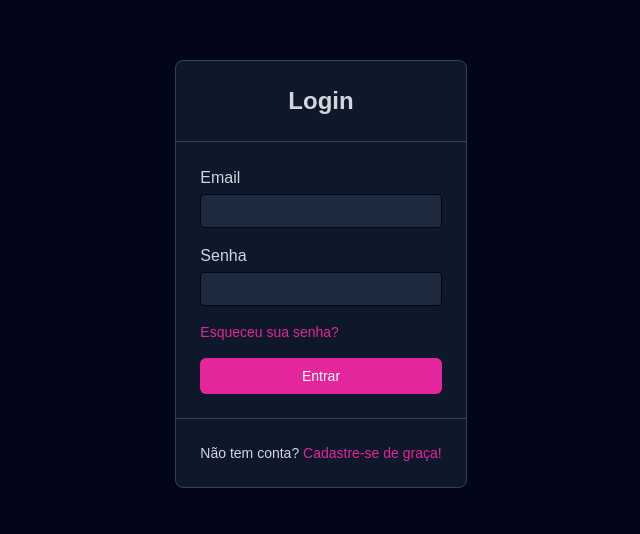
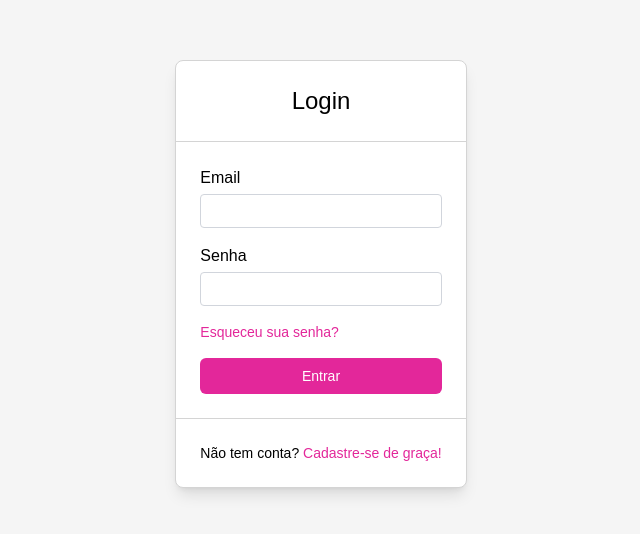
Before and after one commit to marcelosarinho/kanban, a React (Vite) app in the folder frontend/: page / in a window 1280 px wide. Shown: the part 126-660 px from the top of the page, without its empty margins (319-959 px from the left). Built offline with nearby package versions, Linux system fonts and the light colour scheme; a web font is replaced by a local one.

Commit message:
style: login/register/forgot password in light mode

```diff
--- a/frontend/index.html
+++ b/frontend/index.html
@@ -1,5 +1,5 @@
 <!doctype html>
-<html class="dark" lang="en">
+<html lang="en">
   <head>
     <meta charset="UTF-8" />
     <link rel="icon" type="image/svg+xml" href="/vite.svg" />
--- a/frontend/src/Login.tsx
+++ b/frontend/src/Login.tsx
@@ -10,9 +10,9 @@ export default function Login() {
   return (
     <main className="flex justify-center items-center h-screen">
       {formType === 'login' && (
-        <div className="border rounded-lg dark:bg-slate-900 dark:border-slate-700">
-          <div className="border-b dark:border-slate-700 p-6">
-            <h1 className="text-center dark:text-gray-300 text-2xl font-bold">Login</h1>
+        <div className="border rounded-lg bg-white border-neutral-300 dark:bg-slate-900 dark:border-slate-700 shadow-lg">
+          <div className="border-b border-neutral-300 dark:border-slate-700 p-6">
+            <h1 className="text-center dark:text-gray-300 text-2xl font-medium">Login</h1>
           </div>
           <form className="p-6" action="">
             <fieldset className="flex flex-col gap-4">
@@ -27,15 +27,15 @@ export default function Login() {
               <Button className="justify-center">Entrar</Button>
             </fieldset>
           </form>
-          <div className="p-6 border-t dark:border-slate-700">
+          <div className="p-6 border-t border-neutral-300 dark:border-slate-700">
             <p className="text-center dark:text-gray-300 text-sm">Não tem conta? <span onClick={() => setFormType('register')} className="text-primary cursor-pointer hover:text-primary/80 transition-colors">Cadastre-se de graça!</span></p>
           </div>
         </div>
       )}
       {formType === 'register' && (
-        <div className="border rounded-lg dark:bg-slate-900 dark:border-slate-700">
-          <div className="border-b dark:border-slate-700 p-6">
-            <h1 className="text-center dark:text-gray-300 text-2xl font-bold">Cadastre-se</h1>
+        <div className="border rounded-lg bg-white border-neutral-300 dark:bg-slate-900 dark:border-slate-700 shadow-lg">
+          <div className="border-b border-neutral-300 dark:border-slate-700 p-6">
+            <h1 className="text-center dark:text-gray-300 text-2xl font-medium">Cadastre-se</h1>
           </div>
           <form className="p-6" action="">
             <fieldset className="flex flex-col gap-4">
@@ -45,15 +45,15 @@ export default function Login() {
               <Button className="justify-center">Cadastrar</Button>
             </fieldset>
           </form>
-          <div className="p-6 border-t dark:border-slate-700">
+          <div className="p-6 border-t border-neutral-300 dark:border-slate-700">
             <p className="text-center dark:text-gray-300 text-sm">Já tem conta? <span onClick={() => setFormType('login')} className="text-primary cursor-pointer hover:text-primary/80 transition-colors">Faça login!</span></p>
           </div>
         </div>
       )}
       {formType === 'forgot-password' && (
-        <div className="border rounded-lg dark:bg-slate-900 dark:border-slate-700">
-          <div className="border-b dark:border-slate-700 p-6">
-            <h1 className="text-center dark:text-gray-300 text-2xl font-bold">Esqueceu a senha?</h1>
+        <div className="border rounded-lg bg-white border-neutral-300 dark:bg-slate-900 dark:border-slate-700 shadow-lg">
+          <div className="border-b border-neutral-300 dark:border-slate-700 p-6">
+            <h1 className="text-center dark:text-gray-300 text-2xl font-medium">Esqueceu a senha?</h1>
           </div>
           <form className="p-6" action="">
             <p className="text-center dark:text-gray-300 text-sm mb-4">Um email será enviado com as instruções necessárias para redefinir sua senha.</p>
@@ -62,7 +62,7 @@ export default function Login() {
               <Button className="justify-center">Recuperar</Button>
             </fieldset>
           </form>
-          <div className="p-6 border-t dark:border-slate-700">
+          <div className="p-6 border-t border-neutral-300 dark:border-slate-700">
             <p className="text-center dark:text-gray-300 text-sm">Lembrou sua senha? <span onClick={() => setFormType('login')} className="text-primary cursor-pointer hover:text-primary/80 transition-colors">Faça login!</span></p>
           </div>
         </div>
```
